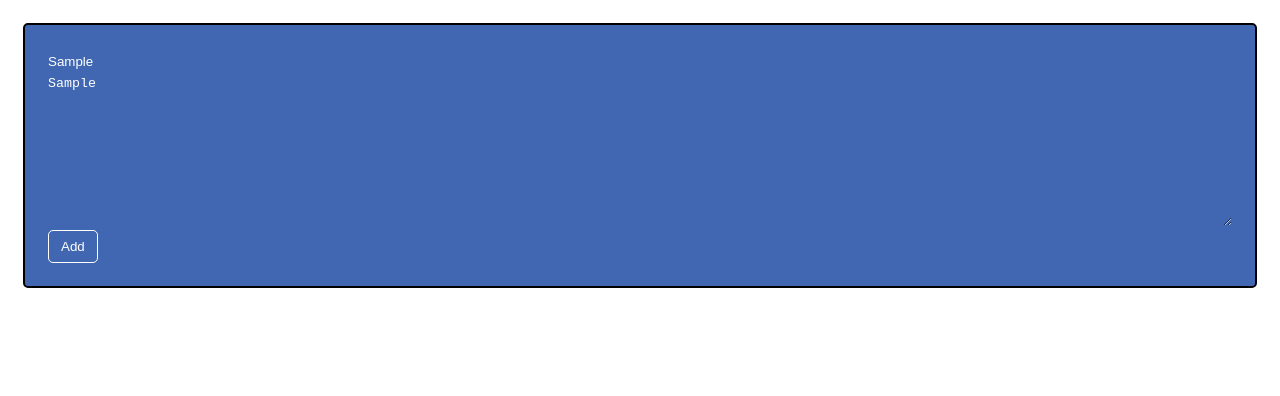
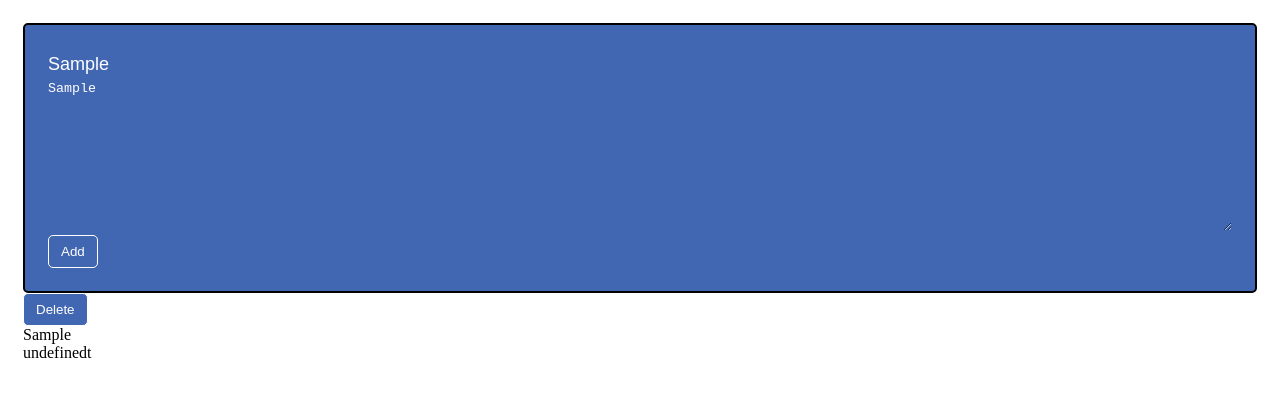
Before and after one commit to OWAIS221B/google-keep-clone, a plain HTML site: page google keep clone/notesApp.html in a window 1280 px wide. Both pictures are taken after typing "Sample", "Sample" into the empty fields and a click on the button "Add". Drawn offline with Linux system fonts and the light colour scheme.

Commit message:
delete button + add notes

```diff
--- a/google keep clone/notesApp.css
+++ b/google keep clone/notesApp.css
@@ -16,11 +16,15 @@
 
 }
 
-.input-box {
+#input-box {
   border: 2px solid black;
   padding: 23px;
   background-color:  #4267B2;
   border-radius: 5px;
+
+}
+input{
+  font-size: 18px;
 }
 
 input, textarea {
--- a/google keep clone/notesApp.html
+++ b/google keep clone/notesApp.html
@@ -9,11 +9,11 @@
   </head>
   <body>
     <div class="container">
-      <div class="input-box">
+      <div id="input-box">
         <input type="text" id="addTitle" placeholder="Title" />
         <textarea
           name=""
-          id=""
+          id="addText"
           cols="30"
           rows="10"
           placeholder="Take a note..."
@@ -22,7 +22,8 @@
         <button id="addNote">Add</button>
       </div>
 
-      <div id="notes"></div>
+      <div id="notes">
+
     </div>
 
     <script src="notesApp.js"></script>
--- a/google keep clone/notesApp.js
+++ b/google keep clone/notesApp.js
@@ -0,0 +1,37 @@
+const addTitle = document.getElementById('addTitle');
+const addText = document.getElementById('addText');
+const addNoteButton = document.getElementById('addNote');
+const notesDiv = document.getElementById('notes');
+let notes = [];
+
+function addNotes(){
+   if (addText.value === '') {
+    alert('note area can not be empty!');
+    return;
+   }
+   const noteObj = {
+    title: addTitle.value,
+    text: addText.value,
+   }
+   notes.push(noteObj);
+   showNotes();
+}
+
+function showNotes(){
+    //iterating all the notes to show in the textarea
+    let notesHTML = '';
+    for(let i=0; i<notes.length; i++) {
+        console.log(notes[i]);
+        notesHTML += ` <div class="note">
+                        <button>Delete</button>
+                        <div class="title">${notes[i].title}</div>
+                        <div class="text">${notes[i].tex}t</div>
+                   </div>
+
+      `
+    }
+
+    notesDiv.innerHTML = notesHTML;
+}
+
+addNoteButton.addEventListener('click', addNotes);
```
